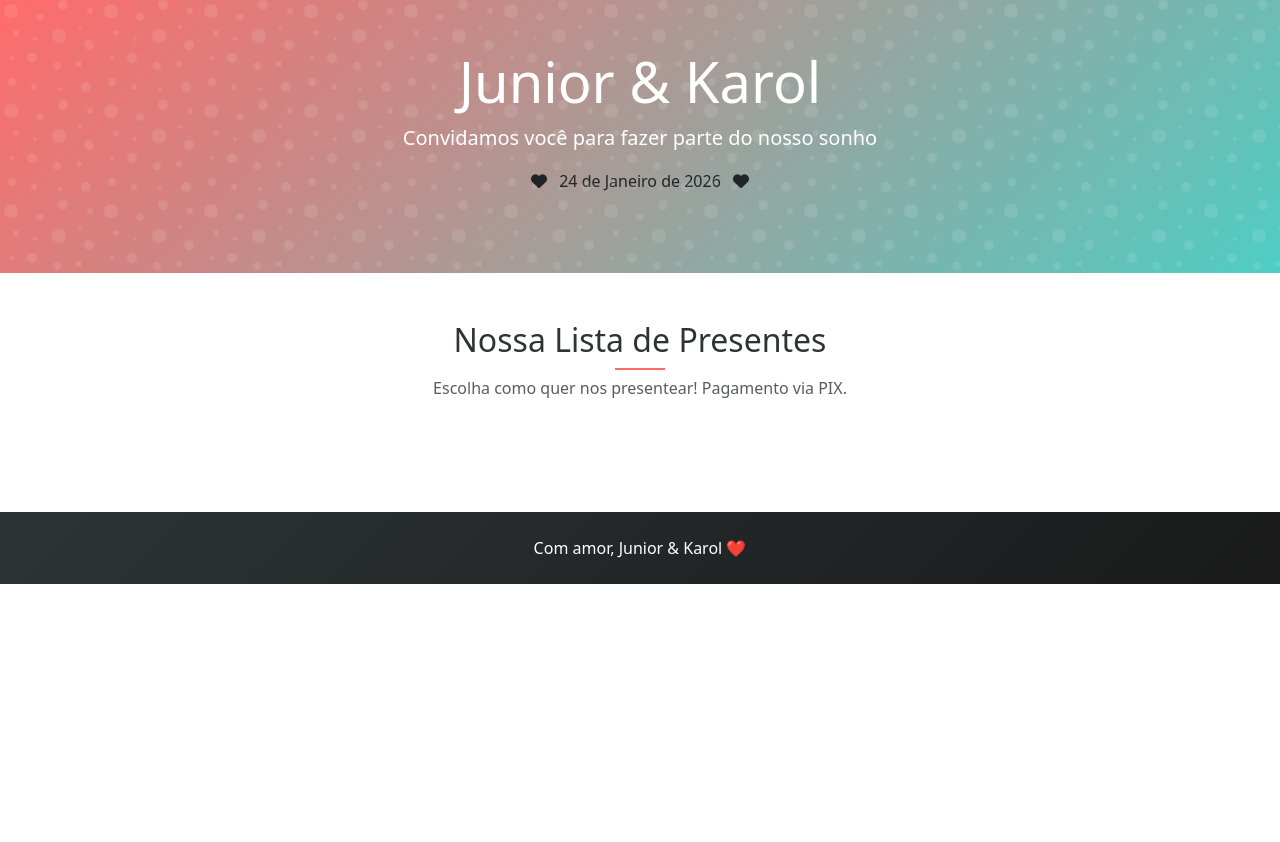
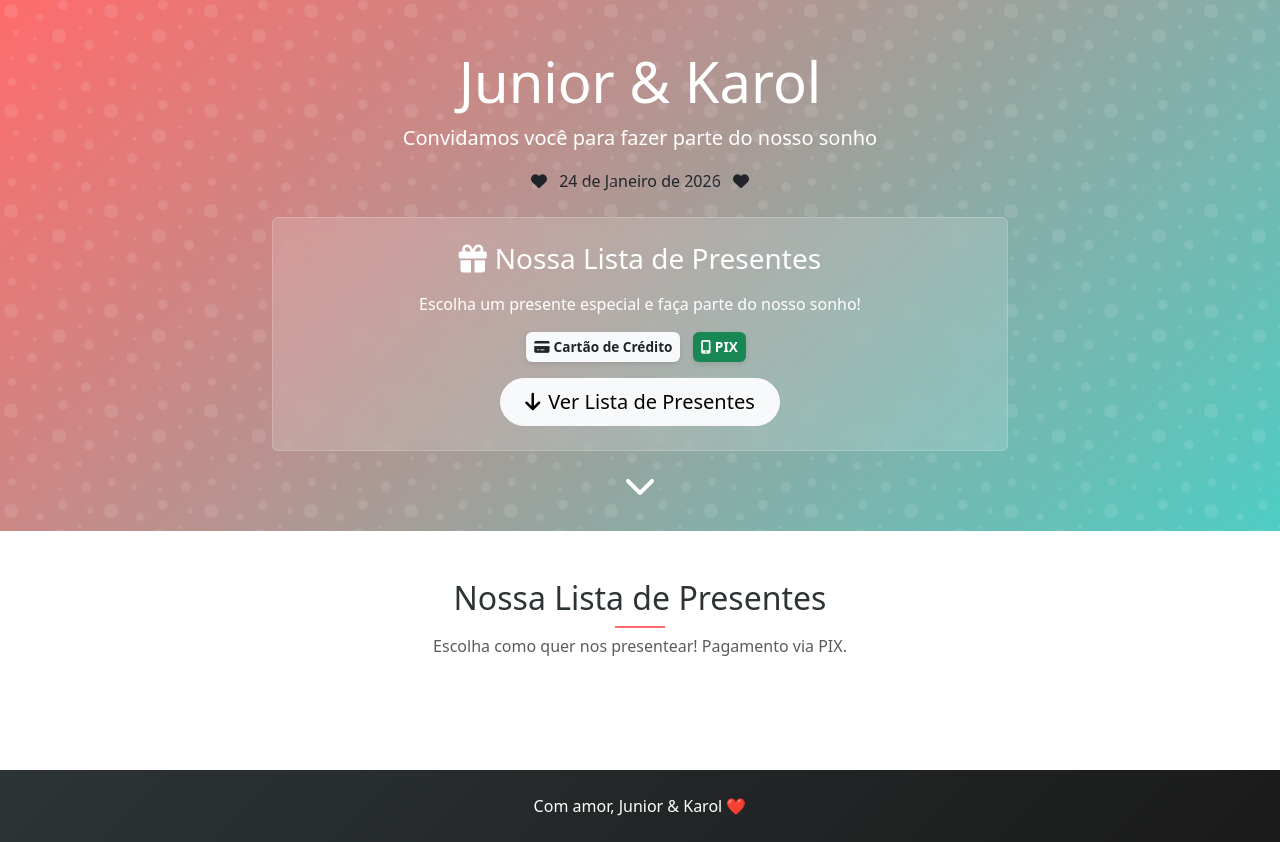
Before and after one commit to JuniorMoose-sudo/Lista-presente-divertida, a Flask app: page / in a window 1280 px wide. Before the commit the page ends 584 px from the top, so only its background shows below. Run offline with Flask 3, Linux system fonts and the light colour scheme; parts of the project's set-up code (start-up, migrations or seed data) failed here and were passed over.

Commit message:
Enhance header with gift highlight section
Added a new gift highlight section with payment methods.

```diff
--- a/templates/base.html
+++ b/templates/base.html
@@ -9,7 +9,7 @@
     <link href="{{ url_for('static', filename='css/wedding-theme.css') }}" rel="stylesheet">
 </head>
 <body>
-    <!-- Header Romântico -->
+    <!-- Header Romântico Melhorado -->
     <header class="wedding-header">
         <div class="container text-center py-5">
             <h1 class="display-4 fw-light text-white">{{ noivo_nome }}</h1>
@@ -19,6 +19,43 @@
                 {{ data_casamento }}
                 <i class="fas fa-heart ms-2"></i>
             </div>
+
+            <!-- Nova seção de destaque para lista de presentes -->
+            <div class="gift-highlight mt-4">
+                <div class="row justify-content-center">
+                    <div class="col-lg-8">
+                        <div class="gift-cta p-4 rounded">
+                            <h3 class="text-white mb-3">
+                                <i class="fas fa-gift me-2"></i>Nossa Lista de Presentes
+                            </h3>
+                            <p class="text-white mb-3">Escolha um presente especial e faça parte do nosso sonho!</p>
+
+                            <!-- Destaque para métodos de pagamento -->
+                            <div class="payment-methods mt-3">
+                                <span class="badge bg-light text-dark me-2 p-2">
+                                    <i class="fas fa-credit-card me-1"></i>Cartão de Crédito
+                                </span>
+                                <span class="badge bg-success me-2 p-2">
+                                    <i class="fas fa-mobile-alt me-1"></i>PIX
+                                </span>
+                            </div>
+
+                            <div class="mt-3">
+                                <a href="#lista-presentes" class="btn btn-light btn-lg rounded-pill px-4">
+                                    <i class="fas fa-arrow-down me-2"></i>Ver Lista de Presentes
+                                </a>
+                            </div>
+                        </div>
+                    </div>
+                </div>
+            </div>
+        </div>
+
+        <!-- Elemento decorativo seta para baixo -->
+        <div class="scroll-indicator">
+            <a href="#lista-presentes" class="text-white">
+                <i class="fas fa-chevron-down fa-2x"></i>
+            </a>
         </div>
     </header>
 
```
